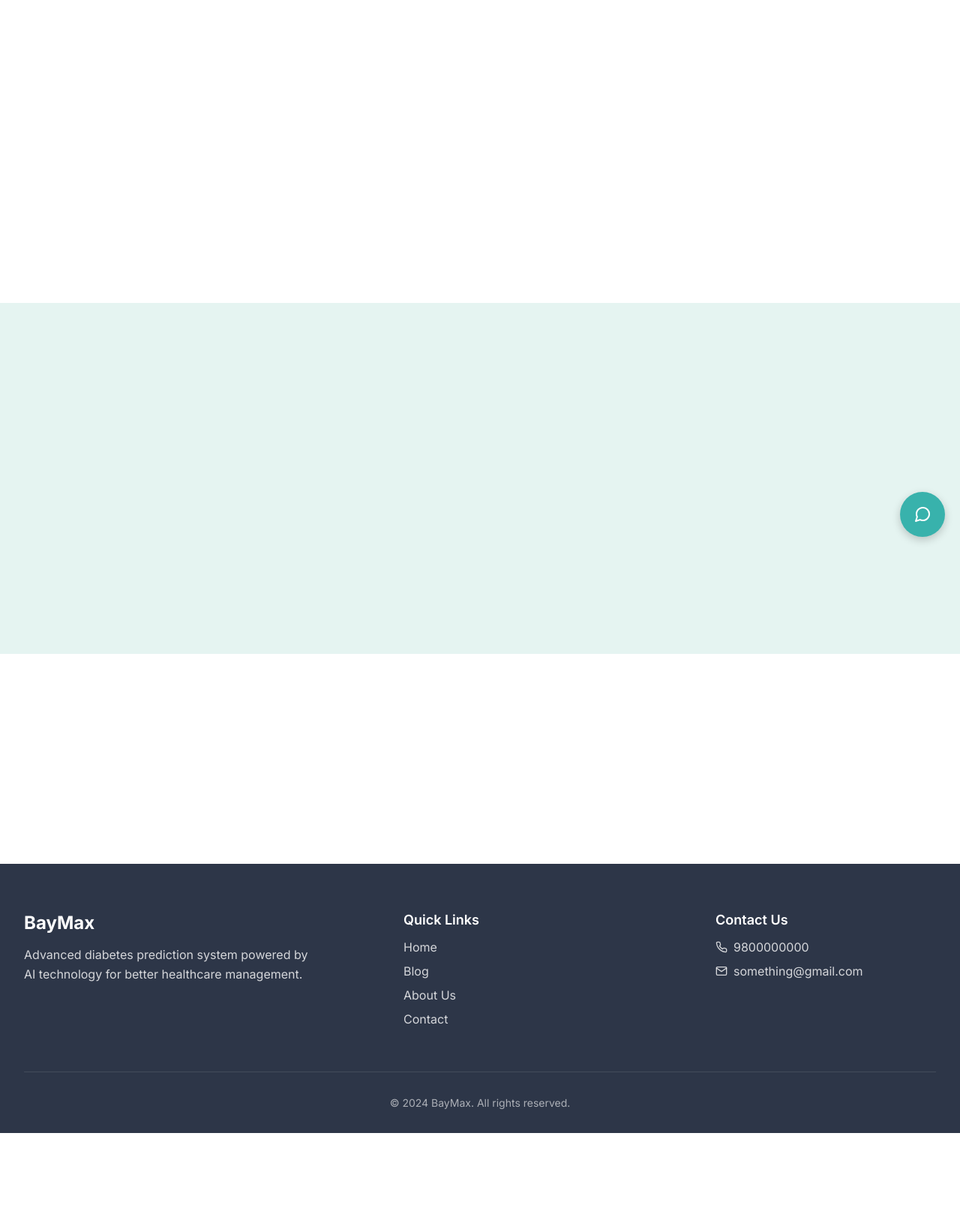
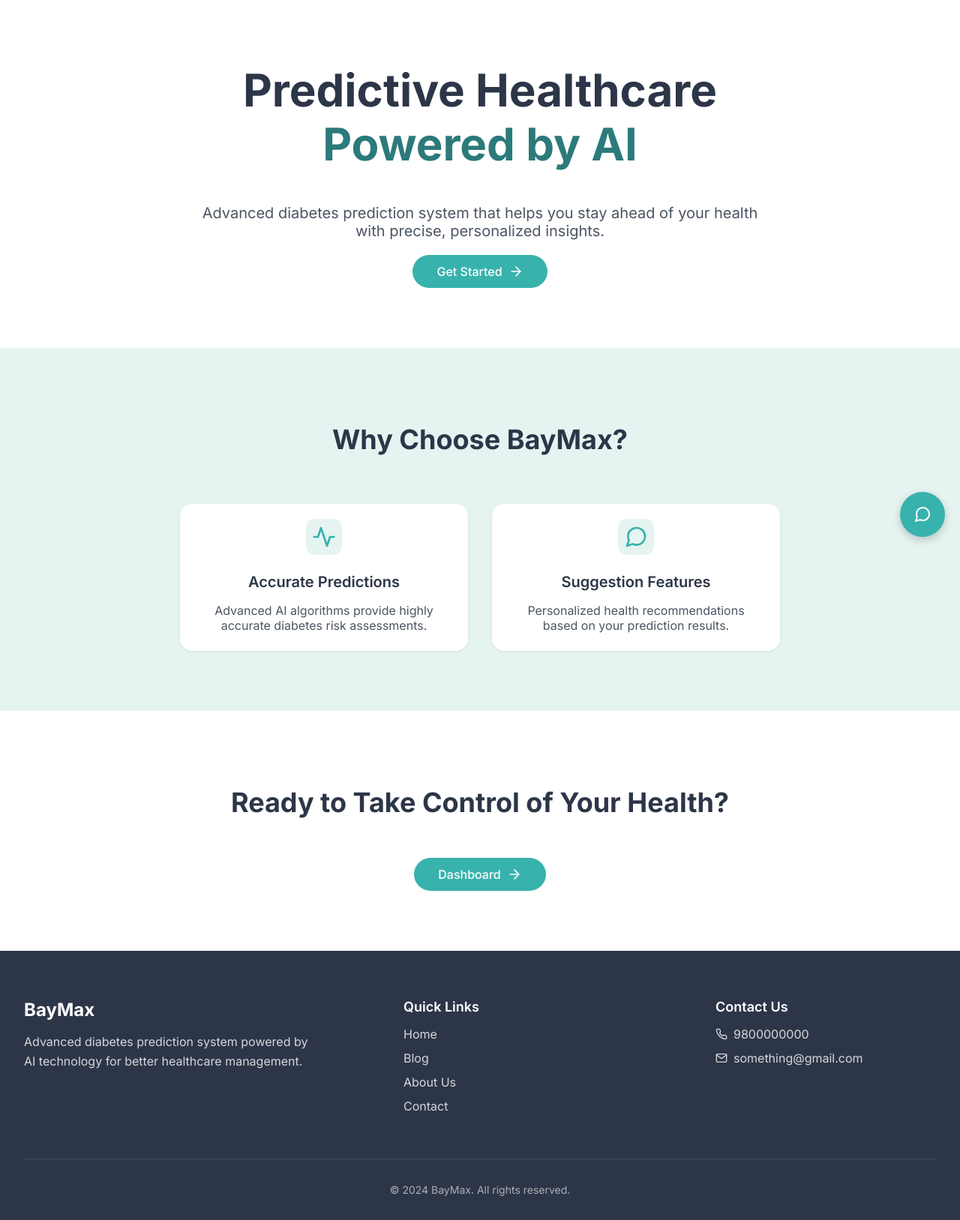
Before and after one commit to akhtarfarhan/baymax_fyp, a Django app: page / in a window 1280 px wide. Shown: the part 64-1691 px from the top of the page at 75% size. Before the commit the page ends 1575 px from the top, so only its background shows below. Run offline with Django 5.2, Linux system fonts and the light colour scheme.

Commit message:
Resolve the home page error by connecting the js

```diff
--- a/templates/index.html
+++ b/templates/index.html
@@ -68,7 +68,7 @@
                 insights.
             </p>
             <div class="fade-up">
-                <a href="{% url 'predictor:blog' %}" class="cta-button">
+                <a href="{% url 'predictor:predict' %}" class="cta-button">
                     Get Started
                     <svg xmlns="http://www.w3.org/2000/svg" width="20" height="20" viewBox="0 0 24 24" fill="none"
                         stroke="currentColor" stroke-width="2" stroke-linecap="round" stroke-linejoin="round">
@@ -223,7 +223,6 @@
 
 
 </body>
-<script src="{% static 'script.js' %}"></script>
-<script src="{% static 'script/script.js' %}"></script>
+<script src="{% static 'js/script.js' %}"></script>
 
 </html>
```
Also changed, not shown: media/blog_images/andrea-sonda-ihDDSaHXvEc-unsplash_K88S0MY.jpg (added).
